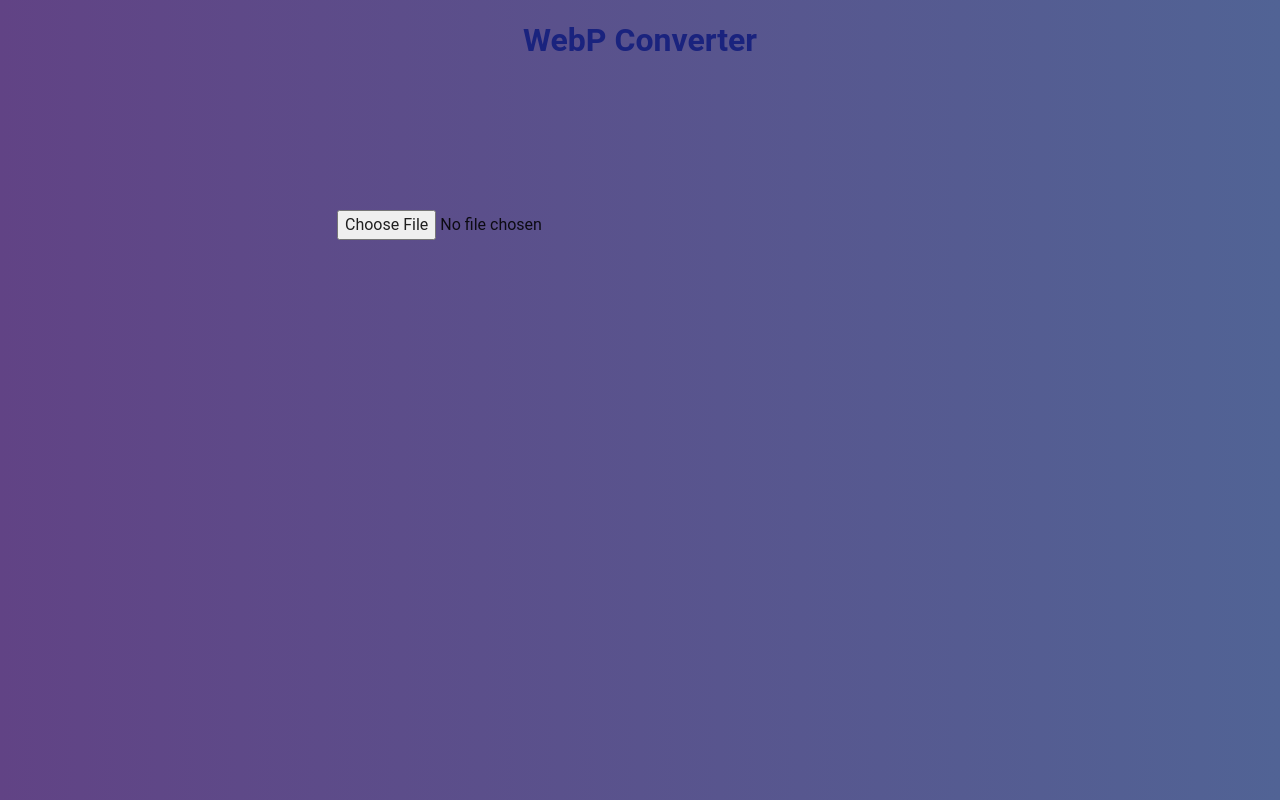
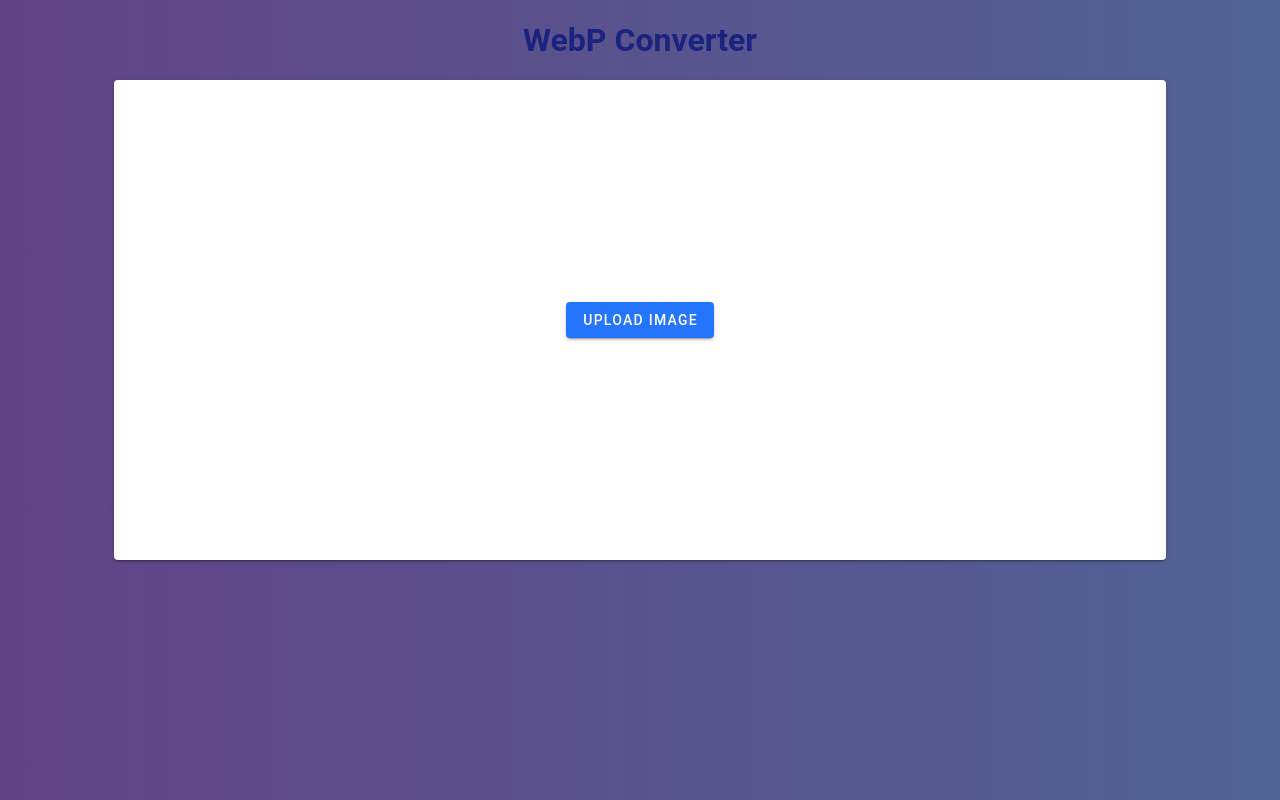
Before and after one commit to KrzyKerlin/My-Tools-App, a Vue app: page /webpConverter in a window 1280 px wide. Built offline with nearby package versions, Linux system fonts and the light colour scheme.

Commit message:
Image upload and canvas rendering

```diff
--- a/src/views/webpConverter.vue
+++ b/src/views/webpConverter.vue
@@ -1,10 +1,15 @@
 <template>
     <v-container class="d-flex flex-column align-center">
       <h1 class="mb-4 text-center text-indigo-darken-4">WebP Converter</h1>
-      <div class="editor">
-        <input type="file" @change="loadImage" ref="fileInput" />
-        <canvas ref="canvas"></canvas>
-      </div>
+
+      <v-card class="d-flex justify-center align-center" elevation="2" height="60vh" max-width="90%" width="100%">
+        <input type="file" @change="loadImage" ref="fileInput" class="d-none" id="fileInput" />
+        <canvas ref="canvas" class="w-100 h-100"></canvas>
+
+        <v-btn v-if="!imgLoaded" color="primary" @click="triggerFileInput" class="position-absolute">
+          Upload Image
+        </v-btn>
+      </v-card>
     </v-container>
 </template>
 
@@ -12,41 +17,55 @@
 import { ref, onMounted, onUnmounted } from "vue";
 
 export default {
-    name: "WebPConverter",
   setup() {
-      const img = ref(null);
+    const fileInput = ref(null);
     const canvas = ref(null);
-      let originalBackground = ""; // Przechowanie oryginalnego tła
+    const imageLoaded = ref(false);
+    let img = new Image();
 
+    // Open file selection dialog
+    const triggerFileInput = () => {
+      fileInput.value.click();
+    };
+
+    // Load selected image and render it on canvas
     const loadImage = (event) => {
       const file = event.target.files[0];
-        if (file) {
+      if (!file) return;
+
       const reader = new FileReader();
       reader.onload = (e) => {
-            img.value = new Image();
-            img.value.onload = () => {
+        img.onload = () => {
           const ctx = canvas.value.getContext("2d");
-              canvas.value.width = img.value.width;
-              canvas.value.height = img.value.height;
-              ctx.drawImage(img.value, 0, 0);
+
+          // Set canvas size to match the image
+          canvas.value.width = img.width;
+          canvas.value.height = img.height;
+
+          // Draw image on canvas
+          ctx.drawImage(img, 0, 0);
+          imageLoaded.value = true;
         };
-            img.value.src = e.target.result;
+        img.src = e.target.result;
       };
       reader.readAsDataURL(file);
-        }
     };
 
+    // Set the background on component mount
     onMounted(() => {
-        originalBackground = document.body.style.background;
-        document.body.style.background = "linear-gradient(to right, #614385, #516395)";
+        document.body.style.background = 'linear-gradient(to right, #614385, #516395)';
     });
 
+    // Reset the background when the component is removed
     onUnmounted(() => {
-        document.body.style.background = originalBackground;
+        document.body.style.background = ''
     });
 
     return {
+      fileInput,
       canvas,
+      imageLoaded,
+      triggerFileInput,
       loadImage,
     };
   },
```
Lines whose indentation alone changed are shown as unchanged.
